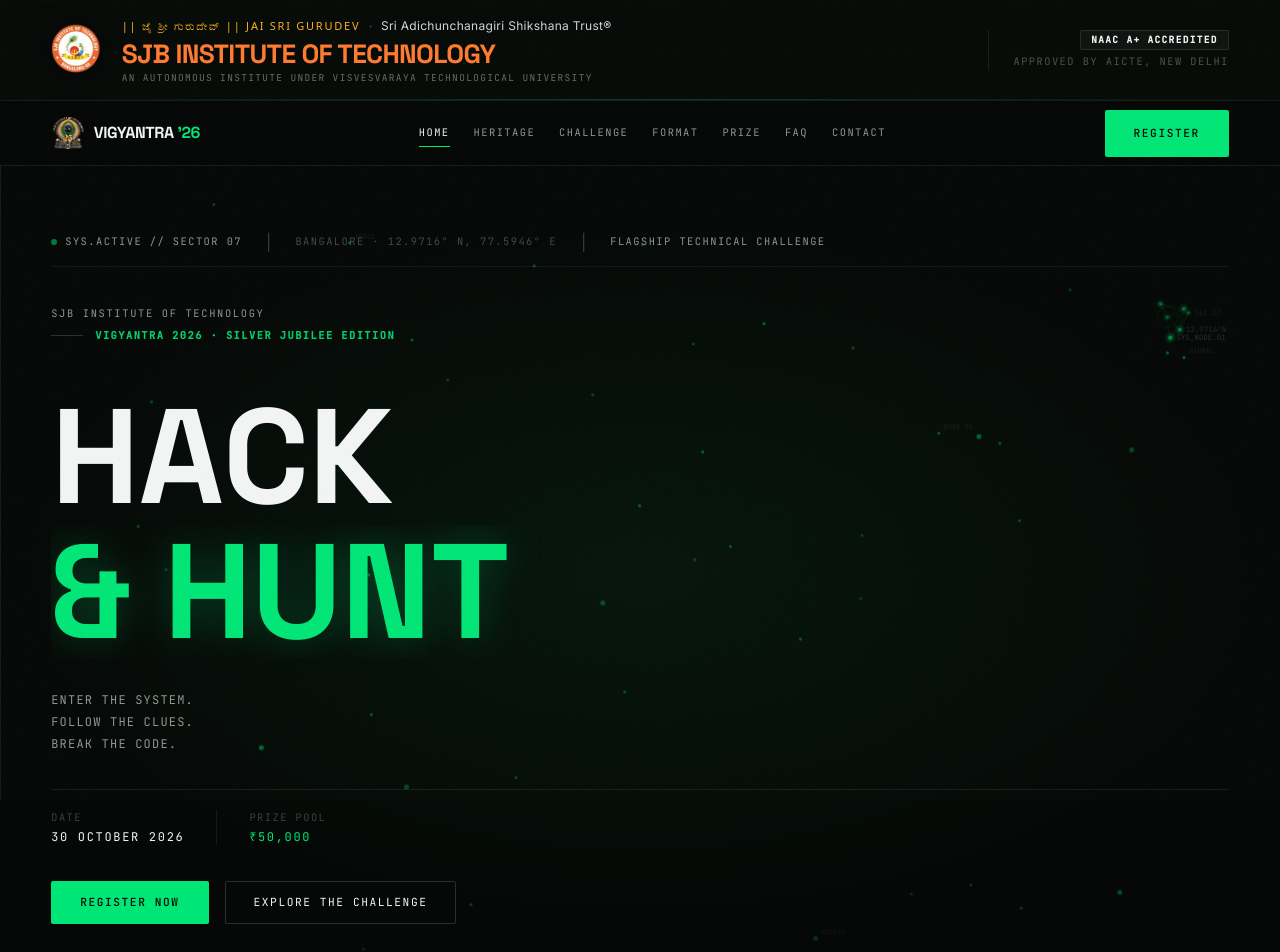
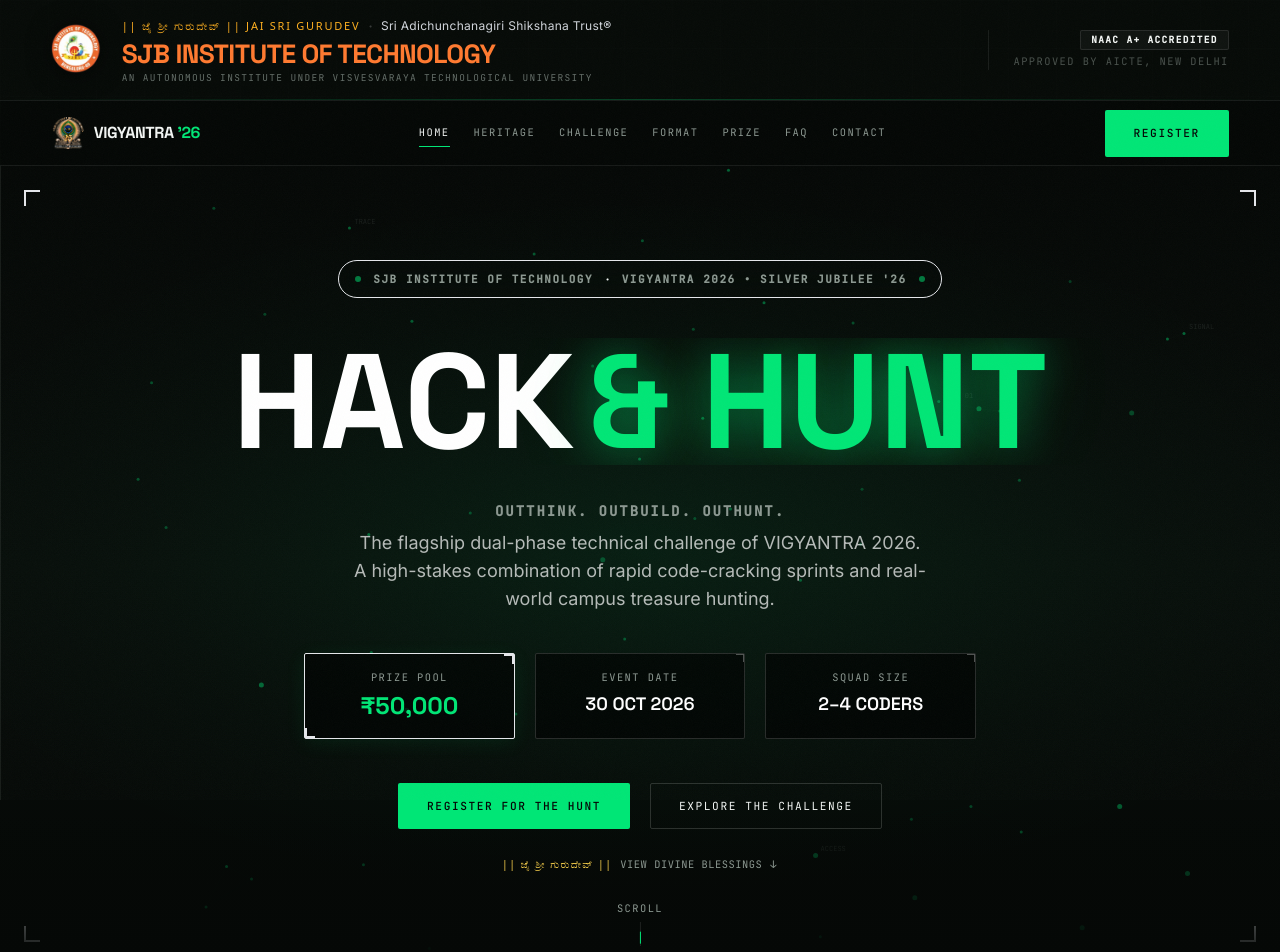
Before and after one commit to Sk-0903/hackandhunt, a React (Vite) app: page / in a window 1280 px wide. Shown: the top 952 px of the page. Built offline with nearby package versions, Linux system fonts and the light colour scheme.

Commit message:
feat: center full-width Hack & Hunt hero title, remove unnecessary top telemetry strip, and make layout clean and spacious

```diff
--- a/src/components/Hero.tsx
+++ b/src/components/Hero.tsx
@@ -4,7 +4,6 @@
 import { RegisterButton } from './ui/Button';
 import Button from './ui/Button';
 import { RevealLine } from './ui/Reveal';
-import HeroAmbientNodes from './HeroAmbientNodes';
 import { EVENT_CONFIG } from '../data/eventConfig';
 
 const EASE = [0.22, 1, 0.36, 1] as const;
@@ -12,7 +11,7 @@
 export default function Hero() {
   const ref = useRef<HTMLElement>(null);
   const { scrollYProgress } = useScroll({ target: ref, offset: ['start start', 'end start'] });
-  const contentY = useTransform(scrollYProgress, [0, 1], ['0%', '18%']);
+  const contentY = useTransform(scrollYProgress, [0, 1], ['0%', '16%']);
   const opacity  = useTransform(scrollYProgress, [0, 0.65], [1, 0]);
 
   const scrollTo = (id: string) => (e: React.MouseEvent) => {
@@ -24,184 +23,193 @@
     <section
       id="home"
       ref={ref}
-      className="relative min-h-screen flex items-center overflow-hidden"
+      className="relative min-h-[92vh] lg:min-h-screen flex items-center justify-center overflow-hidden py-16 sm:py-20"
       aria-label="Hero"
+      style={{
+        background: 'linear-gradient(180deg, #050806 0%, #080D0A 50%, #050806 100%)',
+      }}
     >
-      {/* Network canvas */}
+      {/* Interactive Network Particle Canvas */}
       <NetworkBackground className="opacity-60" />
 
-      {/* Radial green glow — hero only, max 8% */}
+      {/* Radiant Central Emerald Glow */}
       <div
         className="absolute inset-0 pointer-events-none"
         style={{
-          background: 'radial-gradient(ellipse 70% 55% at 50% 45%, rgba(0,230,118,0.06) 0%, transparent 70%)',
+          background: 'radial-gradient(ellipse 80% 60% at 50% 48%, rgba(0, 230, 118, 0.08) 0%, rgba(0, 230, 118, 0.015) 50%, transparent 75%)',
         }}
         aria-hidden="true"
       />
 
-      {/* Bottom fade into next section */}
+      {/* Subtle bottom fade into next section */}
       <div
-        className="absolute bottom-0 left-0 right-0 h-56 pointer-events-none z-[2]"
-        style={{ background: 'linear-gradient(to bottom, transparent, var(--bg))' }}
+        className="absolute bottom-0 left-0 right-0 h-40 pointer-events-none z-[2]"
+        style={{ background: 'linear-gradient(to bottom, transparent, #050806)' }}
         aria-hidden="true"
       />
 
+      {/* Corner HUD accent brackets */}
+      <div className="absolute top-6 left-6 w-4 h-4 border-t-2 border-l-2 border-primary/40 pointer-events-none hidden md:block" aria-hidden="true" />
+      <div className="absolute top-6 right-6 w-4 h-4 border-t-2 border-r-2 border-primary/40 pointer-events-none hidden md:block" aria-hidden="true" />
+      <div className="absolute bottom-6 left-6 w-4 h-4 border-b-2 border-l-2 border-primary/40 pointer-events-none hidden md:block" aria-hidden="true" />
+      <div className="absolute bottom-6 right-6 w-4 h-4 border-b-2 border-r-2 border-primary/40 pointer-events-none hidden md:block" aria-hidden="true" />
+
       <motion.div
         style={{ y: contentY, opacity }}
-        className="relative z-10 container-site pt-12 md:pt-16 pb-16 w-full"
+        className="relative z-10 container-site w-full flex flex-col items-center text-center max-w-5xl mx-auto"
       >
-        {/* Top neat telemetry coordinate strip — covers space neatly */}
+        {/* Dignified Institutional & Fest Header Badge */}
         <motion.div
-          initial={{ opacity: 0 }}
-          animate={{ opacity: 1 }}
-          transition={{ duration: 0.5, delay: 0.05 }}
-          className="mb-5 pb-3 flex flex-wrap items-center gap-x-6 gap-y-1.5"
-          style={{ borderBottom: '1px solid rgba(242, 245, 243, 0.06)' }}
+          initial={{ opacity: 0, y: -12 }}
+          animate={{ opacity: 1, y: 0 }}
+          transition={{ duration: 0.6, ease: EASE }}
+          className="mb-5 sm:mb-6 inline-flex flex-wrap items-center justify-center gap-2 sm:gap-3 px-4 py-1.5 rounded-full border border-primary/30 bg-primary/[0.04] backdrop-blur-md"
         >
-          <div className="flex items-center gap-2">
           <span className="w-1.5 h-1.5 rounded-full bg-primary animate-pulse" />
-            <span className="label-mono text-[9.5px] tracking-[0.2em] text-primary/80">
-              SYS.ACTIVE // SECTOR 07
+          <span className="label-mono font-semibold text-[10px] sm:text-[11px] text-white/90 tracking-widest uppercase">
+            {EVENT_CONFIG.college}
           </span>
-          </div>
-          <span className="hidden sm:inline text-white/20">|</span>
-          <span className="label-mono text-[9px] tracking-[0.16em] opacity-45">
-            BANGALORE · 12.9716° N, 77.5946° E
+          <span className="text-primary/60">·</span>
+          <span className="label-mono font-semibold text-[10px] sm:text-[11px] text-primary tracking-widest uppercase">
+            {EVENT_CONFIG.techFest} • SILVER JUBILEE '26
           </span>
-          <span className="hidden sm:inline text-white/20">|</span>
-          <span className="label-mono text-[9px] tracking-[0.16em] text-white/60">
-            FLAGSHIP TECHNICAL CHALLENGE
-          </span>
+          <span className="w-1.5 h-1.5 rounded-full bg-primary animate-pulse" />
         </motion.div>
 
-        {/* College + fest + Subtle Ambient Animation in freed space */}
-        <motion.div
-          initial={{ opacity: 0 }}
-          animate={{ opacity: 1 }}
-          transition={{ duration: 0.6, delay: 0.1 }}
-          className="mb-6 md:mb-7 flex flex-col md:flex-row items-start md:items-center justify-between gap-6"
+        {/* Full-Width Centered Monumental Title: HACK & HUNT */}
+        <div className="w-full my-3 sm:my-4">
+          <h1
+            aria-label="Hack and Hunt"
+            className="font-grotesk font-black tracking-tight leading-[0.95] text-center"
+            style={{ letterSpacing: '-0.035em' }}
           >
-          <div className="space-y-1.5">
-            <span className="label-mono block" style={{ letterSpacing: '0.16em' }}>
-              {EVENT_CONFIG.college}
+            <RevealLine delay={0.1}>
+              <span className="inline-block text-hero text-white mr-2 sm:mr-4">
+                HACK
               </span>
-            <div className="flex items-center gap-3">
-              <div className="w-8 h-px" style={{ background: 'var(--line-strong)' }} />
-              <span className="label-mono font-semibold" style={{ color: 'var(--primary)', opacity: 0.9 }}>
-                {EVENT_CONFIG.techFest} · SILVER JUBILEE EDITION
-              </span>
-            </div>
-          </div>
-
-          {/* Ambient subtle nodes animation in freed space */}
-          <div className="hidden sm:block">
-            <HeroAmbientNodes />
-          </div>
-        </motion.div>
-
-        {/* Main title — immediate dynamic entrance animation */}
-        <h1 aria-label="Hack and Hunt" className="font-grotesk font-bold leading-none tracking-tight mb-6 md:mb-8"
-          style={{ letterSpacing: '-0.03em' }}>
-          <RevealLine delay={0.08}>
-            <span className="block text-hero" style={{ color: 'var(--text)' }}>HACK</span>
-          </RevealLine>
-          <RevealLine delay={0.22}>
               <span
-              className="block text-hero"
+                className="inline-block text-hero"
                 style={{
-                color: 'var(--primary)',
-                textShadow: '0 0 40px rgba(0, 230, 118, 0.25)',
+                  color: '#00E676',
+                  textShadow: '0 0 45px rgba(0, 230, 118, 0.45), 0 0 90px rgba(0, 230, 118, 0.2)',
                 }}
               >
                 &amp; HUNT
               </span>
             </RevealLine>
           </h1>
-
-        {/* Tagline */}
-        <div className="mb-8 md:mb-9 space-y-1 max-w-xs md:max-w-sm">
-          {EVENT_CONFIG.tagline.map((line, i) => (
-            <motion.p
-              key={line}
-              initial={{ opacity: 0, x: -12 }}
-              animate={{ opacity: 1, x: 0 }}
-              transition={{ delay: 0.55 + i * 0.1, duration: 0.6, ease: EASE }}
-              className="label-mono"
-              style={{ fontSize: '0.75rem', color: 'var(--text-muted)', letterSpacing: '0.1em' }}
-            >
-              {line}
-            </motion.p>
-          ))}
         </div>
 
-        {/* Meta row */}
+        {/* Tagline & Event Mission Brief */}
         <motion.div
           initial={{ opacity: 0, y: 12 }}
           animate={{ opacity: 1, y: 0 }}
-          transition={{ delay: 0.85, duration: 0.6, ease: EASE }}
-          className="flex flex-wrap gap-x-8 gap-y-3 mb-8 md:mb-9"
-          style={{ borderTop: '1px solid var(--line)', paddingTop: '1.25rem' }}
+          transition={{ delay: 0.35, duration: 0.6, ease: EASE }}
+          className="mt-4 sm:mt-5 mb-8 sm:mb-10 max-w-2xl mx-auto space-y-2"
         >
-          <div>
-            <p className="label-mono mb-0.5" style={{ opacity: 0.4 }}>DATE</p>
-            <p className="label-mono" style={{ color: 'var(--text)', fontSize: '0.75rem' }}>
-              {EVENT_CONFIG.date}
+          <p className="label-mono font-semibold text-primary/90 text-xs sm:text-sm tracking-[0.25em] uppercase">
+            OUTTHINK. OUTBUILD. OUTHUNT.
           </p>
+          <p className="font-inter text-sm sm:text-base md:text-lg text-white/70 leading-relaxed max-w-xl mx-auto">
+            The flagship dual-phase technical challenge of VIGYANTRA 2026. A high-stakes combination
+            of rapid code-cracking sprints and real-world campus treasure hunting.
+          </p>
+        </motion.div>
+
+        {/* Centered Key Metric Cards Strip */}
+        <motion.div
+          initial={{ opacity: 0, y: 16 }}
+          animate={{ opacity: 1, y: 0 }}
+          transition={{ delay: 0.55, duration: 0.6, ease: EASE }}
+          className="grid grid-cols-1 sm:grid-cols-3 gap-3 sm:gap-5 w-full max-w-2xl mb-9 sm:mb-11"
+        >
+          {/* Card 1: Prize Pool */}
+          <div className="p-4 rounded-[2px] bg-black/60 border border-primary/35 relative group hover:border-primary/70 transition-all shadow-[0_4px_20px_rgba(0,230,118,0.08)]">
+            <span className="label-mono text-[9px] text-white/45 block tracking-widest uppercase">
+              PRIZE POOL
+            </span>
+            <span className="font-grotesk font-bold text-xl sm:text-2xl text-primary block mt-1">
+              ₹50,000
+            </span>
+            <div className="absolute top-0 right-0 w-2.5 h-2.5 border-t-2 border-r-2 border-primary/70" aria-hidden="true" />
+            <div className="absolute bottom-0 left-0 w-2.5 h-2.5 border-b-2 border-l-2 border-primary/70" aria-hidden="true" />
           </div>
-          <div style={{ borderLeft: '1px solid var(--line)', paddingLeft: '2rem' }}>
-            <p className="label-mono mb-0.5" style={{ opacity: 0.4 }}>PRIZE POOL</p>
-            <p className="label-mono" style={{ color: 'var(--primary)', fontSize: '0.75rem' }}>
-              {EVENT_CONFIG.prizePool}
-            </p>
+
+          {/* Card 2: Date */}
+          <div className="p-4 rounded-[2px] bg-black/60 border border-white/15 relative group hover:border-white/30 transition-all">
+            <span className="label-mono text-[9px] text-white/45 block tracking-widest uppercase">
+              EVENT DATE
+            </span>
+            <span className="font-grotesk font-semibold text-base sm:text-lg text-white block mt-1">
+              30 OCT 2026
+            </span>
+            <div className="absolute top-0 right-0 w-2 h-2 border-t border-r border-white/30" aria-hidden="true" />
+          </div>
+
+          {/* Card 3: Team */}
+          <div className="p-4 rounded-[2px] bg-black/60 border border-white/15 relative group hover:border-white/30 transition-all">
+            <span className="label-mono text-[9px] text-white/45 block tracking-widest uppercase">
+              SQUAD SIZE
+            </span>
+            <span className="font-grotesk font-semibold text-base sm:text-lg text-white block mt-1">
+              2–4 CODERS
+            </span>
+            <div className="absolute top-0 right-0 w-2 h-2 border-t border-r border-white/30" aria-hidden="true" />
           </div>
         </motion.div>
 
-        {/* CTAs */}
+        {/* Action Hub CTAs */}
         <motion.div
-          initial={{ opacity: 0, y: 12 }}
+          initial={{ opacity: 0, y: 14 }}
           animate={{ opacity: 1, y: 0 }}
-          transition={{ delay: 1, duration: 0.6, ease: EASE }}
-          className="flex flex-col sm:flex-row items-stretch sm:items-center gap-3 sm:gap-4 max-w-md sm:max-w-none"
+          transition={{ delay: 0.75, duration: 0.6, ease: EASE }}
+          className="flex flex-col sm:flex-row items-center justify-center gap-3.5 sm:gap-5 w-full max-w-md mx-auto"
         >
-          <RegisterButton label="REGISTER NOW" className="justify-center py-3.5 sm:py-3" />
+          <RegisterButton label="REGISTER FOR THE HUNT" className="w-full sm:w-auto justify-center py-4 px-8 text-xs tracking-widest" />
           <Button
             variant="outline"
             href="#challenge"
             onClick={scrollTo('challenge')}
             data-hover="true"
-            className="justify-center py-3.5 sm:py-3"
+            className="w-full sm:w-auto justify-center py-4 px-7 text-xs tracking-widest"
           >
             EXPLORE THE CHALLENGE
           </Button>
         </motion.div>
 
-        {/* Coordinate label */}
+        {/* Sacred Invocation Link */}
         <motion.div
           initial={{ opacity: 0 }}
           animate={{ opacity: 1 }}
-          transition={{ delay: 1.3, duration: 0.8 }}
-          className="mt-16 flex items-center gap-3"
+          transition={{ delay: 0.95 }}
+          className="mt-7 flex items-center justify-center"
         >
-          <div className="w-12 h-px" style={{ background: 'var(--line)' }} />
-          <span className="label-mono opacity-25">12.9716° N · 77.5946° E · SECTOR 07</span>
+          <a
+            href="#heritage"
+            onClick={scrollTo('heritage')}
+            className="label-mono text-[10px] text-amber-400/80 hover:text-amber-300 transition-colors flex items-center gap-2 group"
+          >
+            <span className="font-sans font-medium text-amber-300">|| ಜೈ ಶ್ರೀ ಗುರುದೇವ್ ||</span>
+            <span className="tracking-wider">VIEW DIVINE BLESSINGS</span>
+            <span className="group-hover:translate-y-0.5 transition-transform">↓</span>
+          </a>
         </motion.div>
       </motion.div>
 
-      {/* Scroll indicator */}
+      {/* Subtle Scroll Indicator */}
       <motion.div
         initial={{ opacity: 0 }}
         animate={{ opacity: 1 }}
-        transition={{ delay: 1.6 }}
-        className="absolute bottom-8 left-1/2 -translate-x-1/2 z-10 flex flex-col items-center gap-2"
+        transition={{ delay: 1.3 }}
+        className="absolute bottom-5 left-1/2 -translate-x-1/2 z-10 flex flex-col items-center gap-1.5 pointer-events-none"
         aria-hidden="true"
       >
-        <span className="label-mono opacity-30" style={{ fontSize: '0.55rem' }}>SCROLL</span>
-        <div className="w-px h-8 overflow-hidden" style={{ background: 'var(--line)' }}>
+        <span className="label-mono text-[7.5px] text-white/30 tracking-widest">SCROLL</span>
+        <div className="w-px h-6 overflow-hidden bg-white/10">
           <motion.div
             animate={{ y: ['-100%', '200%'] }}
-            transition={{ duration: 1.6, repeat: Infinity, ease: 'linear' }}
-            className="w-full h-1/2"
-            style={{ background: 'var(--primary)', opacity: 0.6 }}
+            transition={{ duration: 1.5, repeat: Infinity, ease: 'linear' }}
+            className="w-full h-1/2 bg-primary"
           />
         </div>
       </motion.div>
```
Lines whose indentation alone changed are shown as unchanged.
